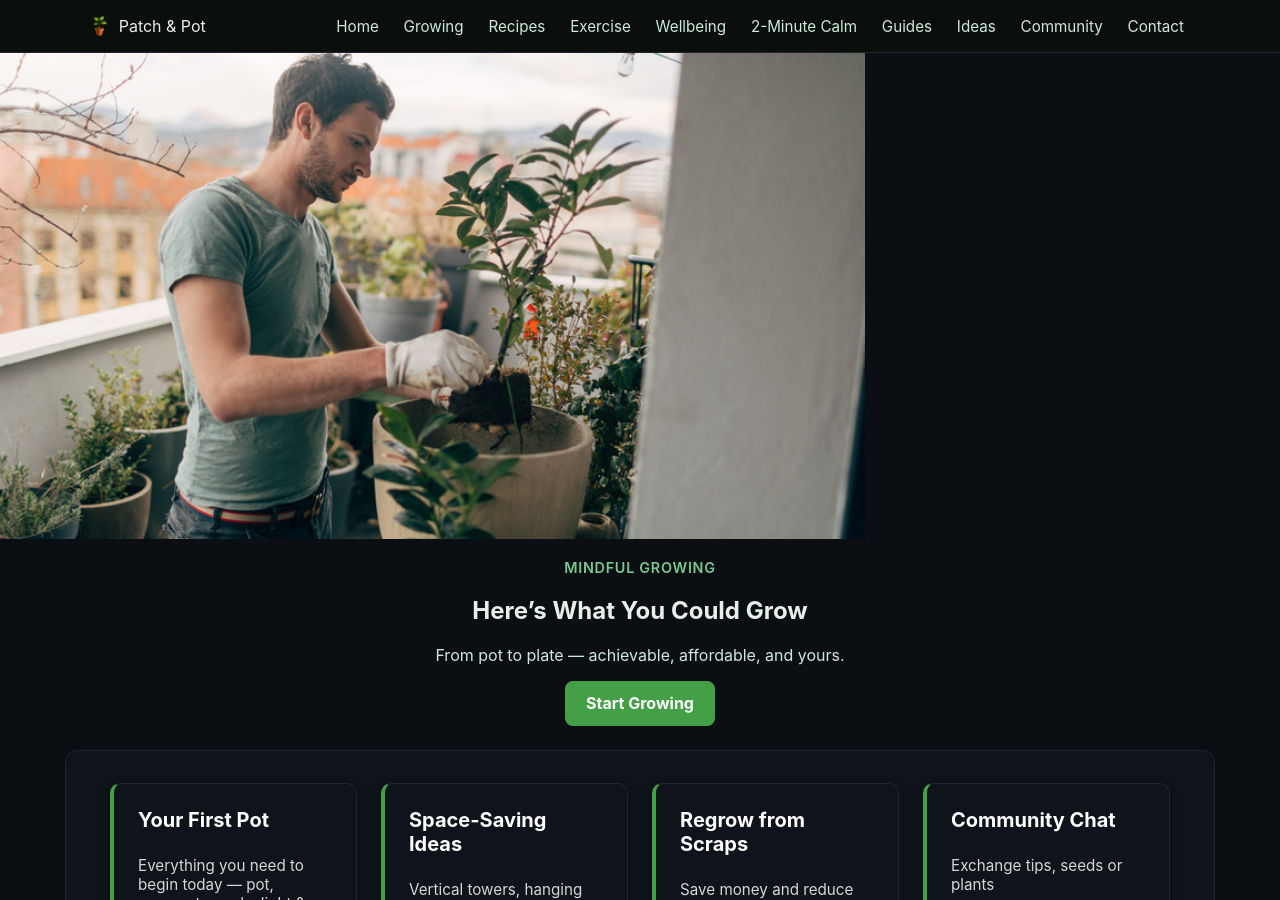
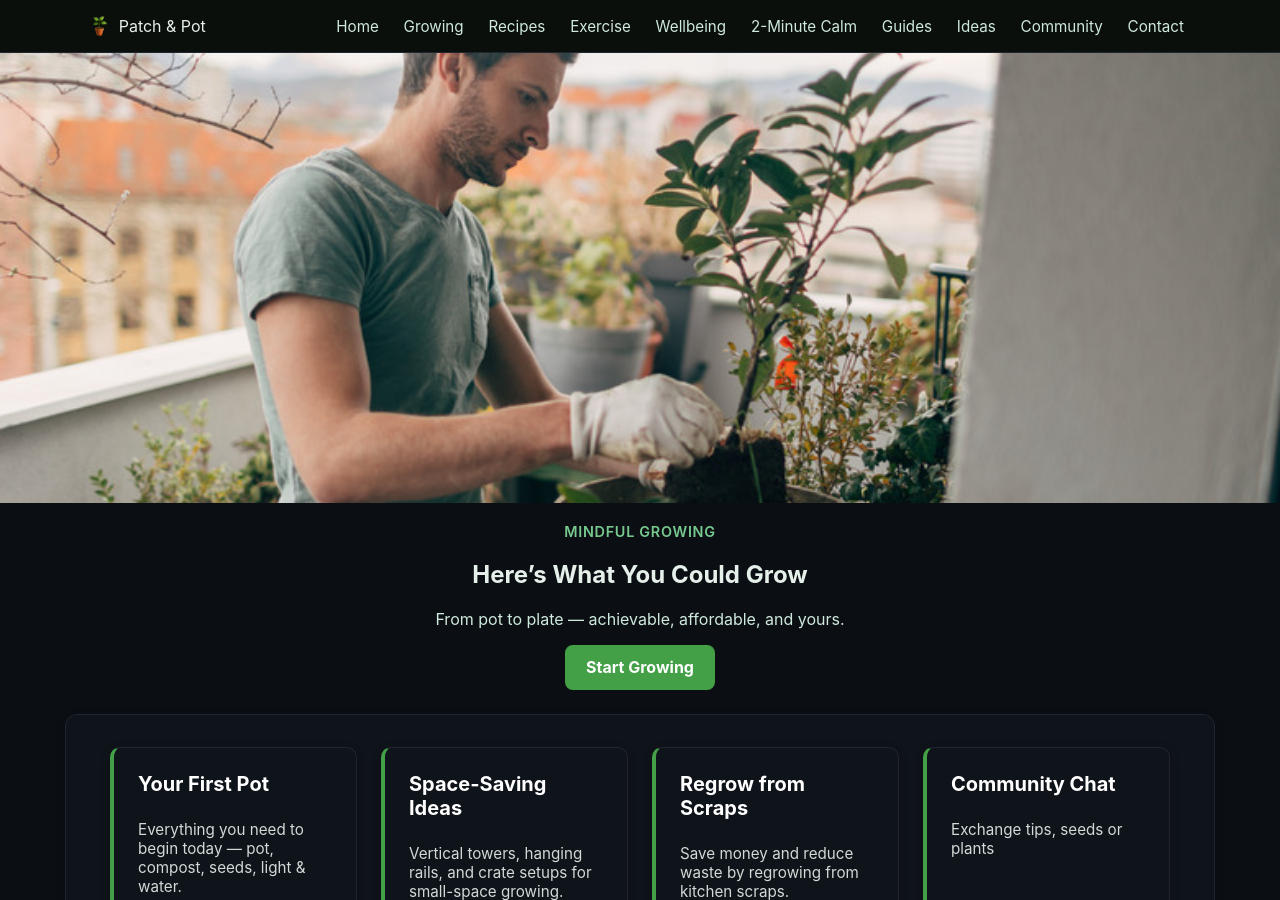
Before and after one commit to grantfitfuel/patchandpot, a Jekyll site: the page built from sites/index.html, in a window 1280 px wide and 900 px high. Built offline with Jekyll 4.4.1, drawn with Linux system fonts in a browser that asks for light colours.

Commit message:
Update site.css

```diff
--- a/sites/assets/css/site.css
+++ b/sites/assets/css/site.css
@@ -133,6 +133,28 @@ a {
   opacity:0.9;
 }
 
+/* Universal hero image fix and centring */
+.hero figure {
+  display: flex;
+  justify-content: center;      /* centers horizontally if image is smaller */
+  align-items: center;          /* centres vertically too */
+  width: 100%;
+  height: clamp(320px, 50vh, 500px);
+  margin: 0;
+  overflow: hidden;
+  position: relative;
+  background: #000;             /* fallback if image doesn't fill */
+}
+
+.hero figure img {
+  display: block;
+  width: 100%;
+  height: 100%;
+  max-width: none;
+  object-fit: cover;
+  object-position: center center;
+}
+
 /* Per page hero tweak */
 .hero--growing figure img { object-position:center 25%; }
 .hero--exercise figure img { object-position:center 35%; }
```
